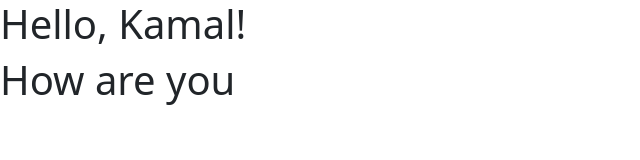
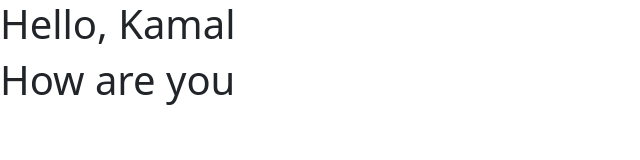
Before and after one commit to Kamal-21/website, a plain HTML site: page index.html in a window 1280 px wide. Shown: the full height of the page, 0-640 px from the left. Drawn offline with nearby package versions, Linux system fonts and the light colour scheme.

Commit message:
Update index.html

```diff
--- a/index.html
+++ b/index.html
@@ -11,7 +11,7 @@
     <title>Hello, world!</title>
   </head>
   <body>
-    <h1>Hello, Kamal!</h1>
+    <h1>Hello, Kamal</h1>
     <h1>How are you</h1>
     <!-- Optional JavaScript; choose one of the two! -->
 
```
